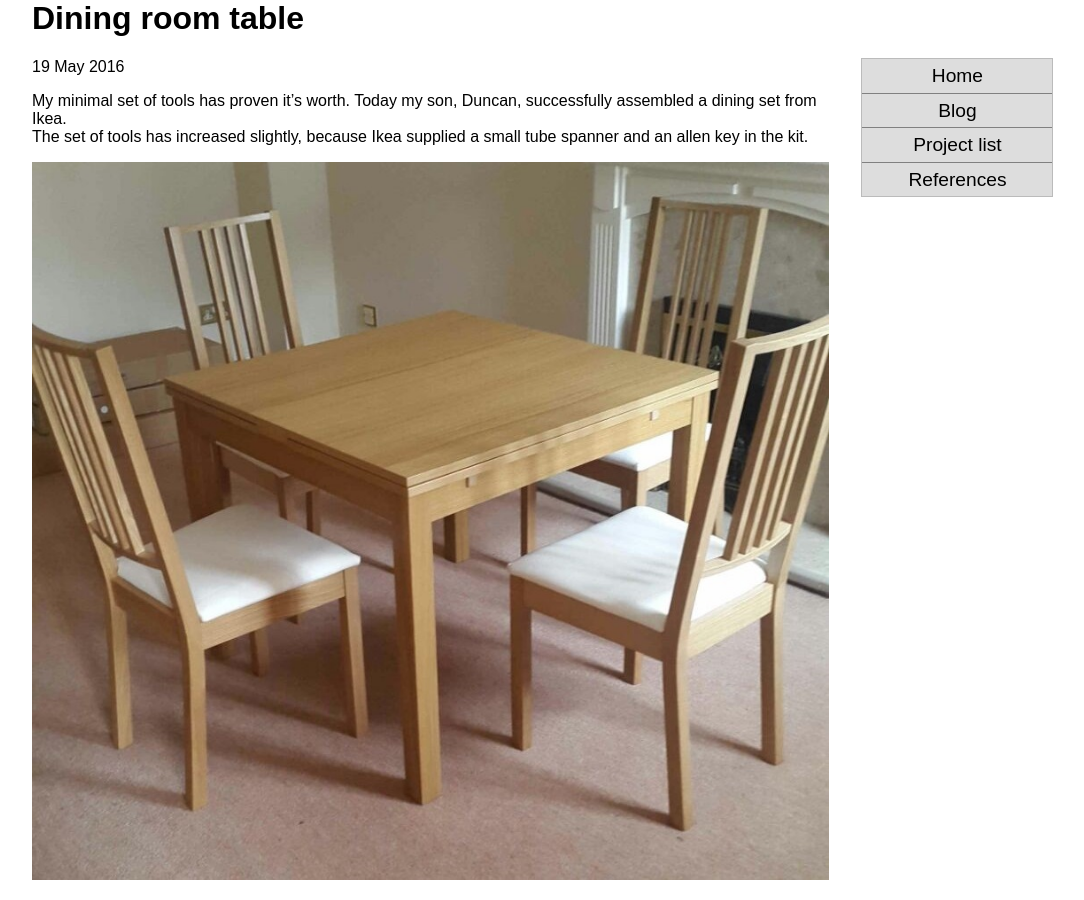
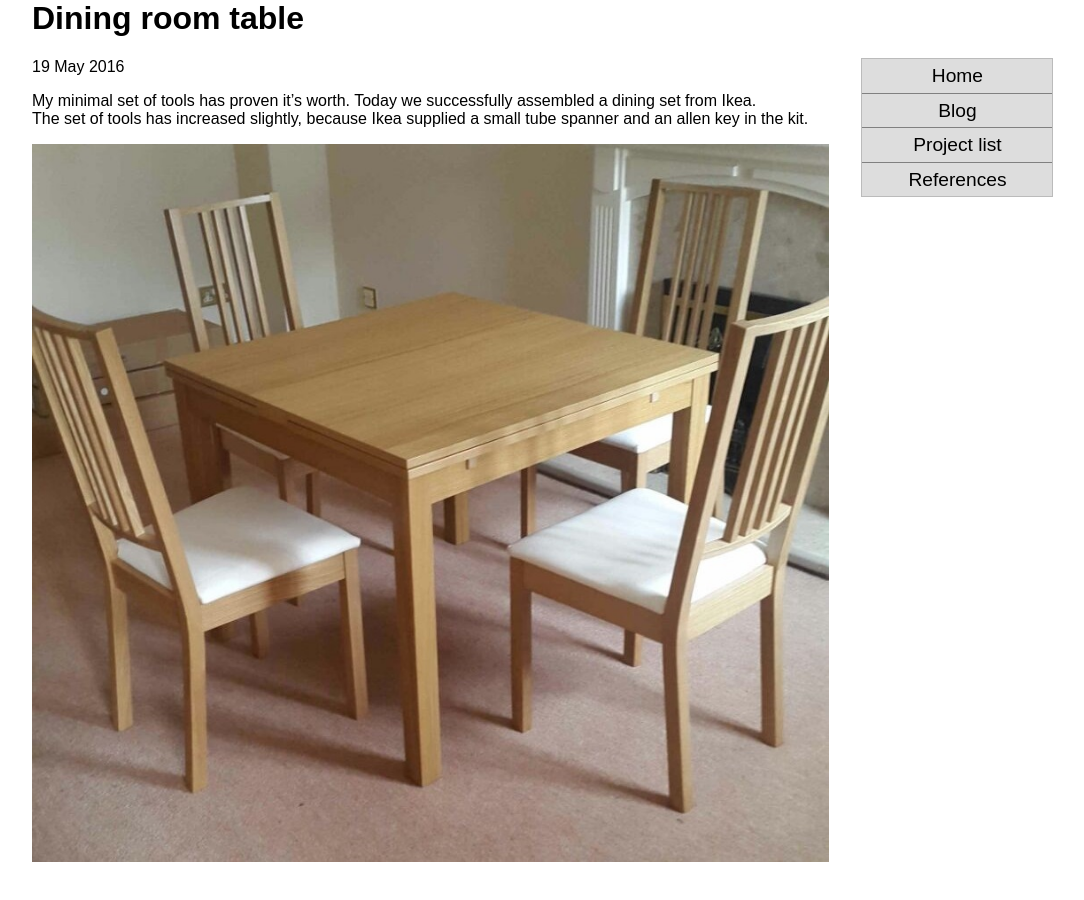
Before and after one commit to arfwilliamson/arfwilliamson.github.io, a Jekyll site: the page built from _posts/2016-05-19-dining-room-table.md, in a window 1280 px wide. Shown: the whole page, without its empty margins (96-1180 px from the left). Built offline with Jekyll 4.4.1, drawn with Linux system fonts in a browser that asks for light colours; comment, search, counter and statistics services are not loaded.

Commit message:
Update 2016-05-19-dining-room-table.md

```diff
--- a/_posts/2016-05-19-dining-room-table.md
+++ b/_posts/2016-05-19-dining-room-table.md
@@ -1,10 +1,11 @@
 ---
 layout: post
+comments: true
 title: "Dining room table"
 date: 2016-05-19
 ---
 
-My minimal set of tools has proven it's worth.  Today my son, Duncan, successfully assembled a dining set from Ikea.
+My minimal set of tools has proven it's worth.  Today we successfully assembled a dining set from Ikea.
 The set of tools has increased slightly, because Ikea supplied a small tube spanner and an allen key in the kit.
 
 ![Dining set](/assets/IMG-20160520-WA0000.jpg)
```
